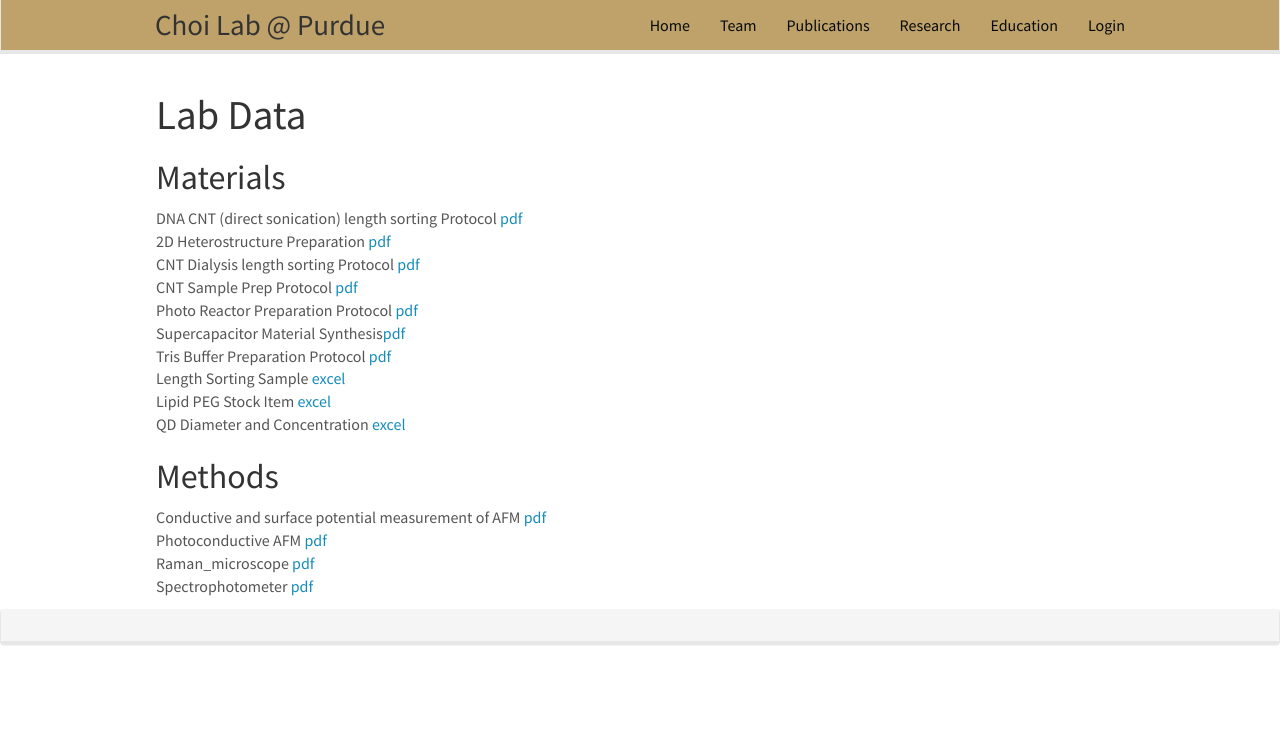
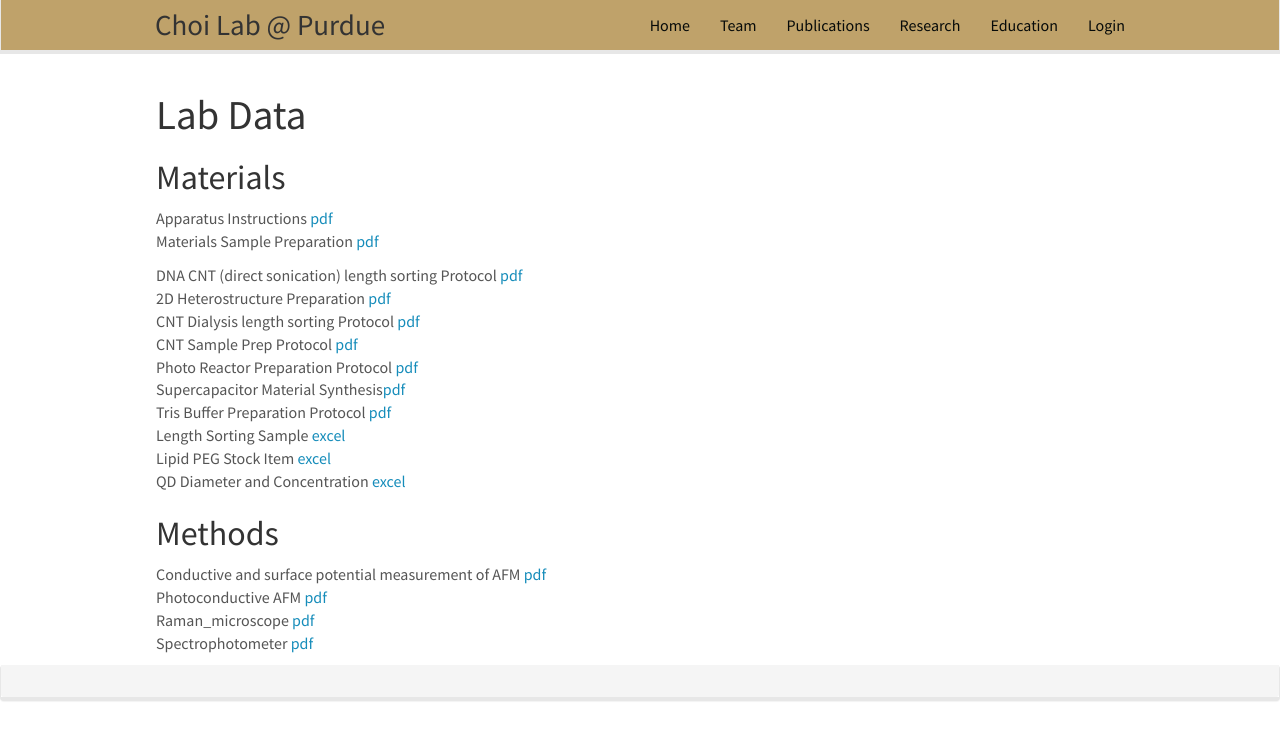
Before and after one commit to choidnalab/choidnalab.github.io, a Jekyll site: the page built from _pages/labdata.md, in a window 1280 px wide. Shown: the top 740 px of the page. Built offline with Jekyll 4.4.1, drawn with Linux system fonts in a browser that asks for light colours; nearby versions of some CDN libraries.

Commit message:
Update labdata.md

```diff
--- a/_pages/labdata.md
+++ b/_pages/labdata.md
@@ -9,6 +9,9 @@ permalink: /labdata.html
 # Lab Data
 
 ## Materials
+Apparatus Instructions <a href="{{ site.url }}{{ site.baseurl }}/images/labdata/Apparatus_Instructions.pdf">pdf</a><br>
+Materials Sample Preparation <a href="{{ site.url }}{{ site.baseurl }}/images/labdata/Materials_Sample_Preparation.pdf">pdf</a><br>
+
 DNA CNT (direct sonication) length sorting Protocol <a href="{{ site.url }}{{ site.baseurl }}/images/labdata/DNA_CNT_direct_sonication_length_sorting_Protocol.pdf">pdf</a><br>
 2D Heterostructure Preparation <a href="{{ site.url }}{{ site.baseurl }}/images/labdata/2D_Heterostructure_Preparation.pdf">pdf</a><br>
 CNT Dialysis length sorting Protocol <a href="{{ site.url }}{{ site.baseurl }}/images/labdata/CNT_Dialysis_length_sorting_Protocol.pdf">pdf</a><br>
```
